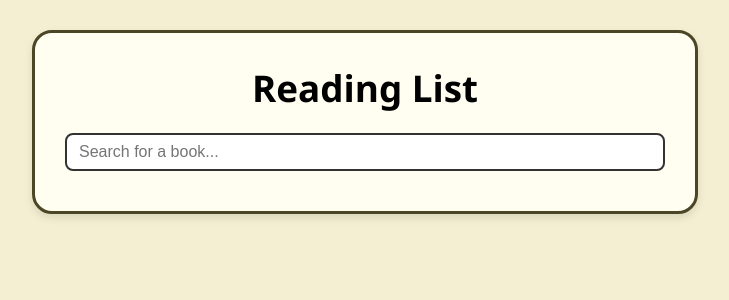
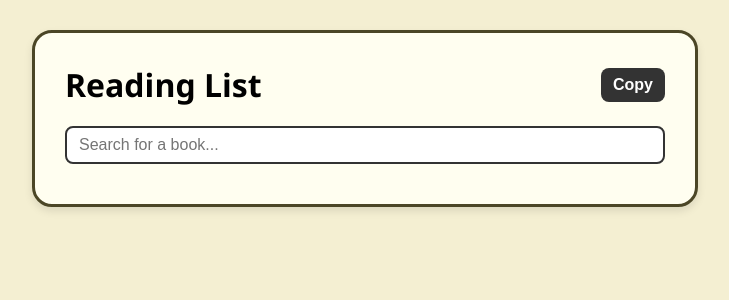
Before and after one commit to lemengqu/reading-list, a React (Vite) app: page / in a window 1280 px wide. Shown: the top 300 px of the page, without its empty margins (275-1004 px from the left). Built offline with nearby package versions, Linux system fonts and the light colour scheme.

Commit message:
add copy funtionality

```diff
--- a/src/App.tsx
+++ b/src/App.tsx
@@ -2,10 +2,45 @@ import React from "react";
 import TodoList from "./components/TodoList";
 
 function App() {
+  const [shareContent, setShareContent] = React.useState<string>("");
   return (
     <div className="App">
-      <h1>Reading List</h1>
-      <TodoList />
+      <div
+        style={{
+          display: "flex",
+          alignItems: "center",
+          justifyContent: "space-between",
+          marginBottom: "20px",
+          width: "100%",
+        }}
+      >
+        <span style={{ fontSize: "2rem", fontWeight: "bold" }}>
+          Reading List
+        </span>
+        <button
+          onClick={async () => {
+            if (shareContent) {
+              try {
+                await navigator.clipboard.writeText(shareContent);
+                alert("Copied to clipboard!");
+              } catch (err) {
+                console.error("Failed to copy: ", err);
+                alert("Failed to copy to clipboard.");
+              }
+            } else {
+              alert("Nothing to copy yet. Add some books!");
+            }
+          }}
+          style={{
+            marginLeft: "10px",
+            cursor: "pointer",
+            justifySelf: "flex-end",
+          }}
+        >
+          Copy
+        </button>
+      </div>
+      <TodoList setShareContent={setShareContent} />
     </div>
   );
 }
--- a/src/components/TodoList.tsx
+++ b/src/components/TodoList.tsx
@@ -3,7 +3,11 @@ import TodoItem from "./TodoItem";
 import { Book, GoogleBook } from "../types";
 import "./TodoList.css";
 
-function TodoList() {
+interface TodoListProps {
+  setShareContent: React.Dispatch<React.SetStateAction<string>>;
+}
+
+const TodoList: React.FC<TodoListProps> = ({ setShareContent }) => {
   const [books, setBooks] = useState(() => {
     const savedBooks = localStorage.getItem("books");
     return savedBooks ? JSON.parse(savedBooks) : [];
@@ -16,7 +20,19 @@ function TodoList() {
 
   useEffect(() => {
     localStorage.setItem("books", JSON.stringify(books));
-  }, [books]);
+    // Generate human-readable string for sharing
+    const readableBooks = books
+      .map((book: Book) => {
+        let bookStr = `- ${book.title}`;
+        if (book.author) {
+          bookStr += ` by ${book.author}`;
+        }
+        bookStr += ` (Status: ${book.read ? 'Read' : 'Unread'})`;
+        return bookStr;
+      })
+      .join('\n');
+    setShareContent(readableBooks);
+  }, [books, setShareContent]);
 
   async function searchBooks(query: string) {
     if (!query.trim()) {
```
